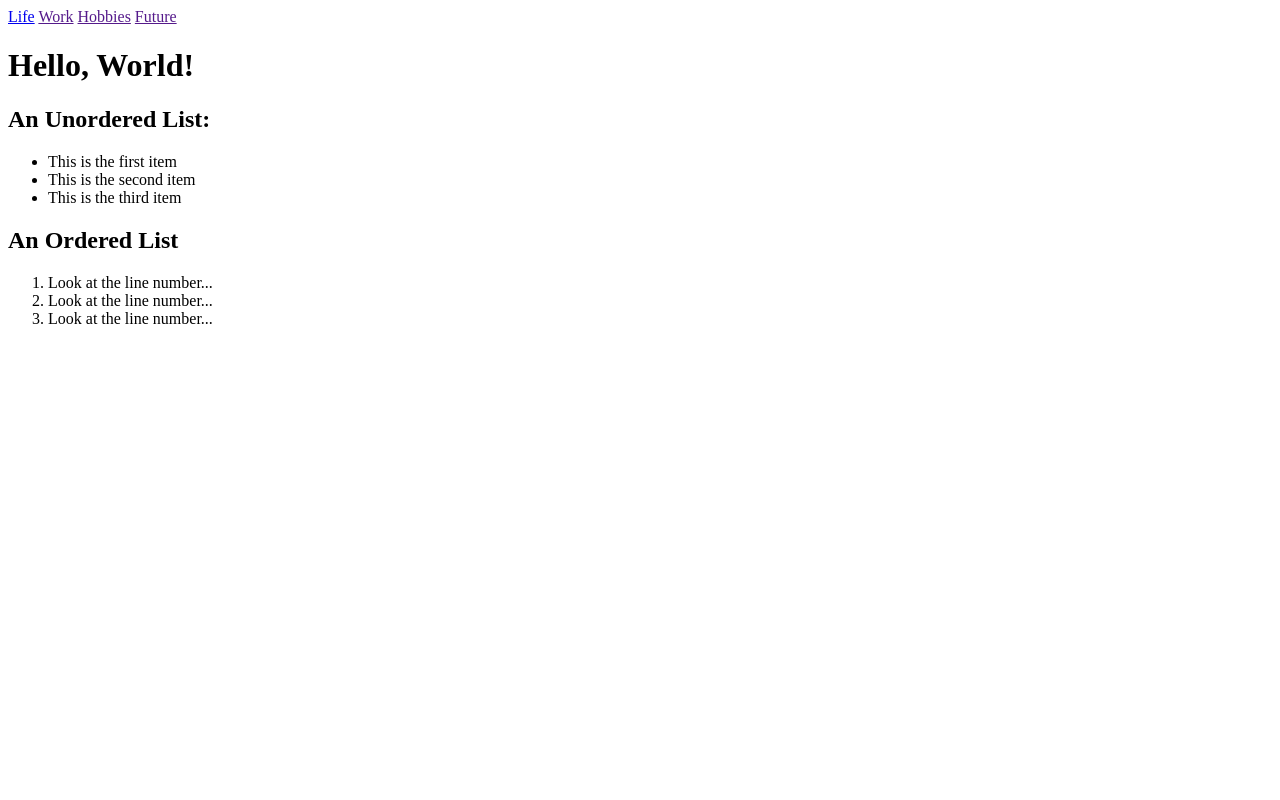
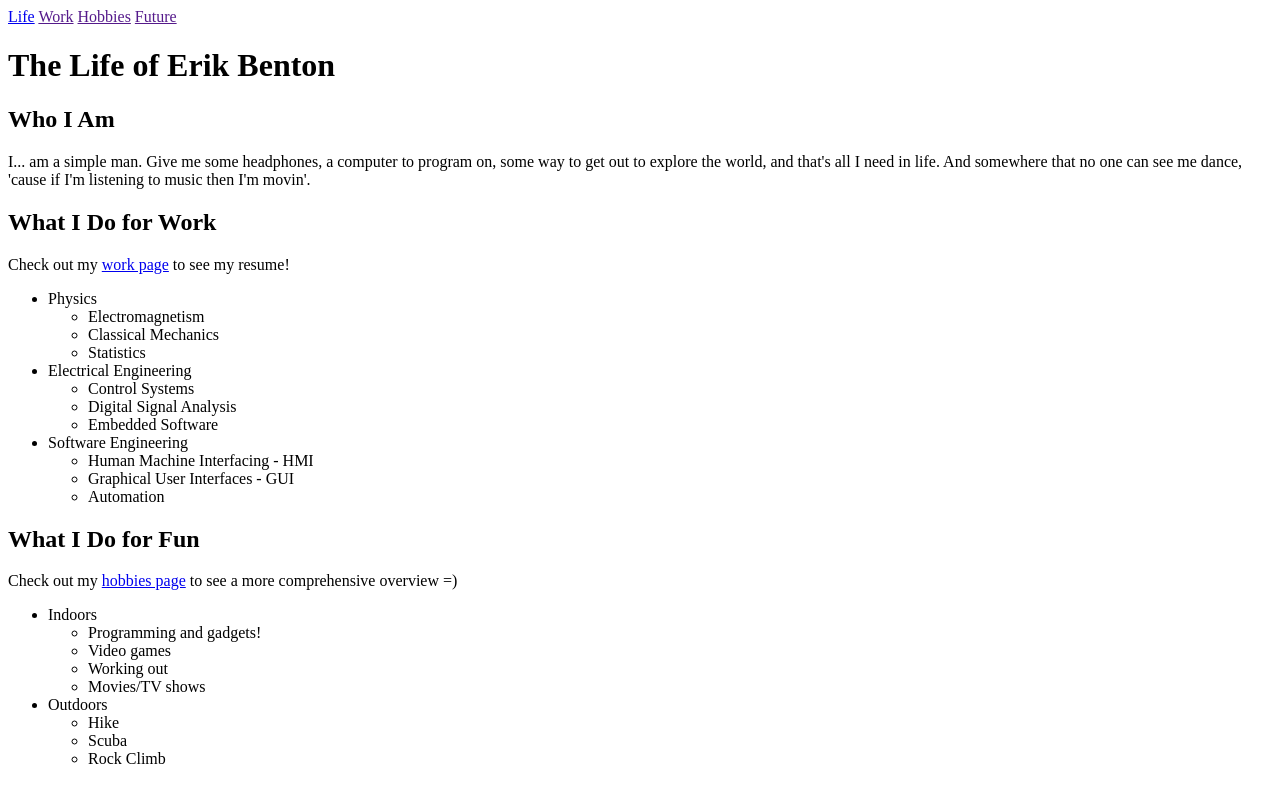
Before and after one commit to erikbenton/CS50_Python_Web_Dev, a plain HTML site: page Project0/index.html in a window 1280 px wide. Drawn offline with Linux system fonts and the light colour scheme.

Commit message:
adding real information

```diff
--- a/Project0/index.html
+++ b/Project0/index.html
@@ -10,19 +10,54 @@
 		<a href="">Hobbies</a>
 		<a href="">Future</a>
 	</nav>
-	<h1>Hello, World!</h1>
-	<h2>An Unordered List:</h2>
+	<h1>The Life of Erik Benton</h1>
+	<h2>Who I Am</h2>
+	<p>
+		I... am a simple man. Give me some headphones, a computer to program on, some way to get out to explore the world, and that's all I need in life. And somewhere that no one can see me dance, 'cause if I'm listening to music then I'm movin'.
+	</p>
+	<h2>What I Do for Work</h2>
+	<p>
+		Check out my <a href="work.html">work page</a> to see my resume!
+	</p>
 	<ul>
-		<li>This is the first item</li>
-		<li>This is the second item</li>
-		<li>This is the third item</li>
+		<li>Physics</li>
+		<ul>
+			<li>Electromagnetism</li>
+			<li>Classical Mechanics</li>
+			<li>Statistics</li>
+		</ul>
+		<li>Electrical Engineering</li>
+		<ul>
+			<li>Control Systems</li>
+			<li>Digital Signal Analysis</li>
+			<li>Embedded Software</li>
+		</ul>
+		<li>Software Engineering</li>
+		<ul>
+			<li>Human Machine Interfacing - HMI</li>
+			<li>Graphical User Interfaces - GUI</li>
+			<li>Automation</li>
+		</ul>
 	</ul>
 
-	<h2>An Ordered List</h2>
-	<ol>
-		<li>Look at the line number...</li>
-		<li>Look at the line number...</li>
-		<li>Look at the line number...</li>
-	</ol>
+	<h2>What I Do for Fun</h2>
+	<p>
+		Check out my <a href="hobbies.html">hobbies page</a> to see a more comprehensive overview =)
+	</p>
+	<ul>
+		<li>Indoors</li>
+		<ul>
+			<li>Programming and gadgets!</li>
+			<li>Video games</li>
+			<li>Working out</li>
+			<li>Movies/TV shows</li>
+		</ul>
+		<li>Outdoors</li>
+		<ul>
+			<li>Hike</li>
+			<li>Scuba</li>
+			<li>Rock Climb</li>
+		</ul>
+	</ul>
 </body>
 </html>
```
